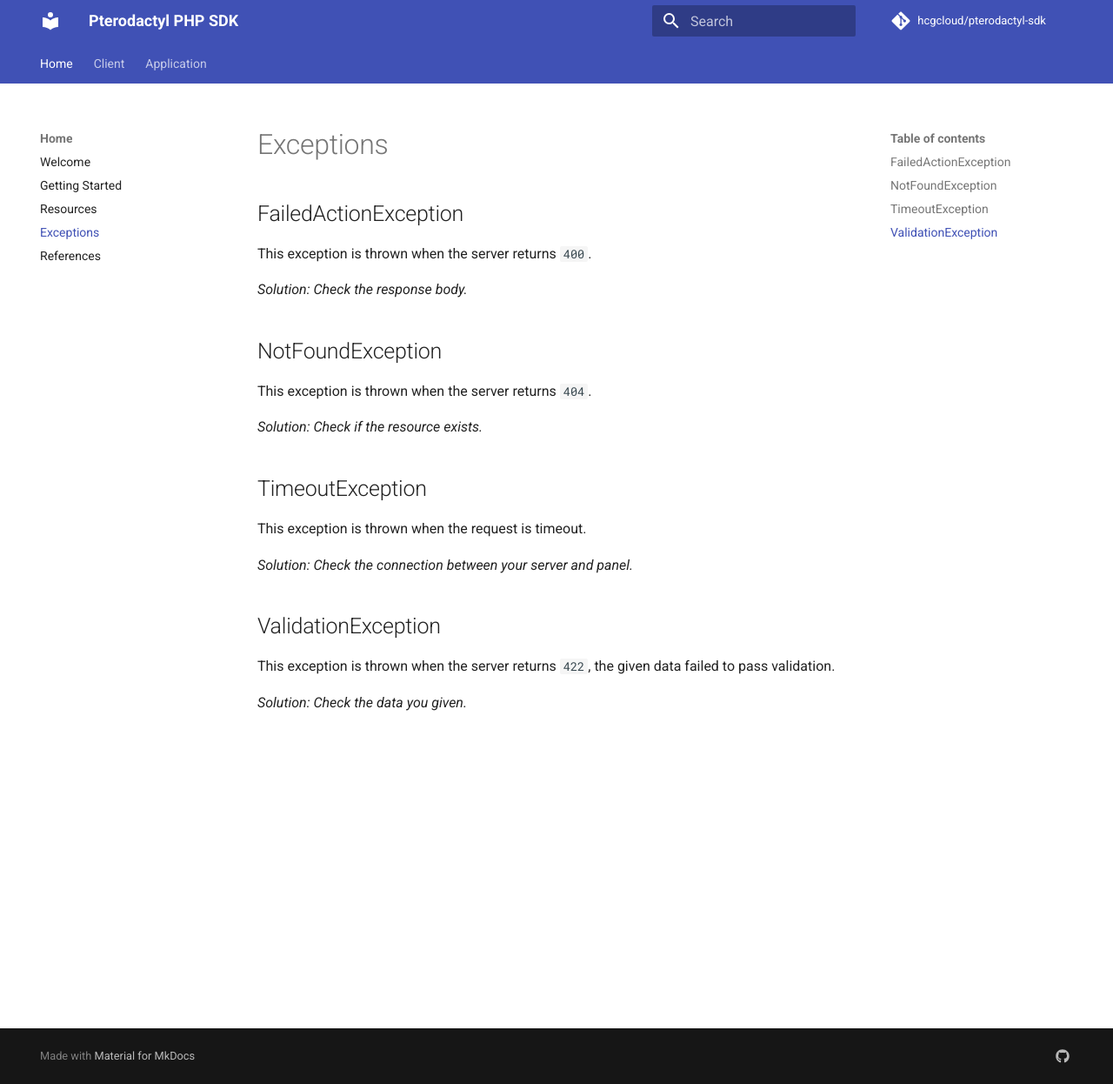
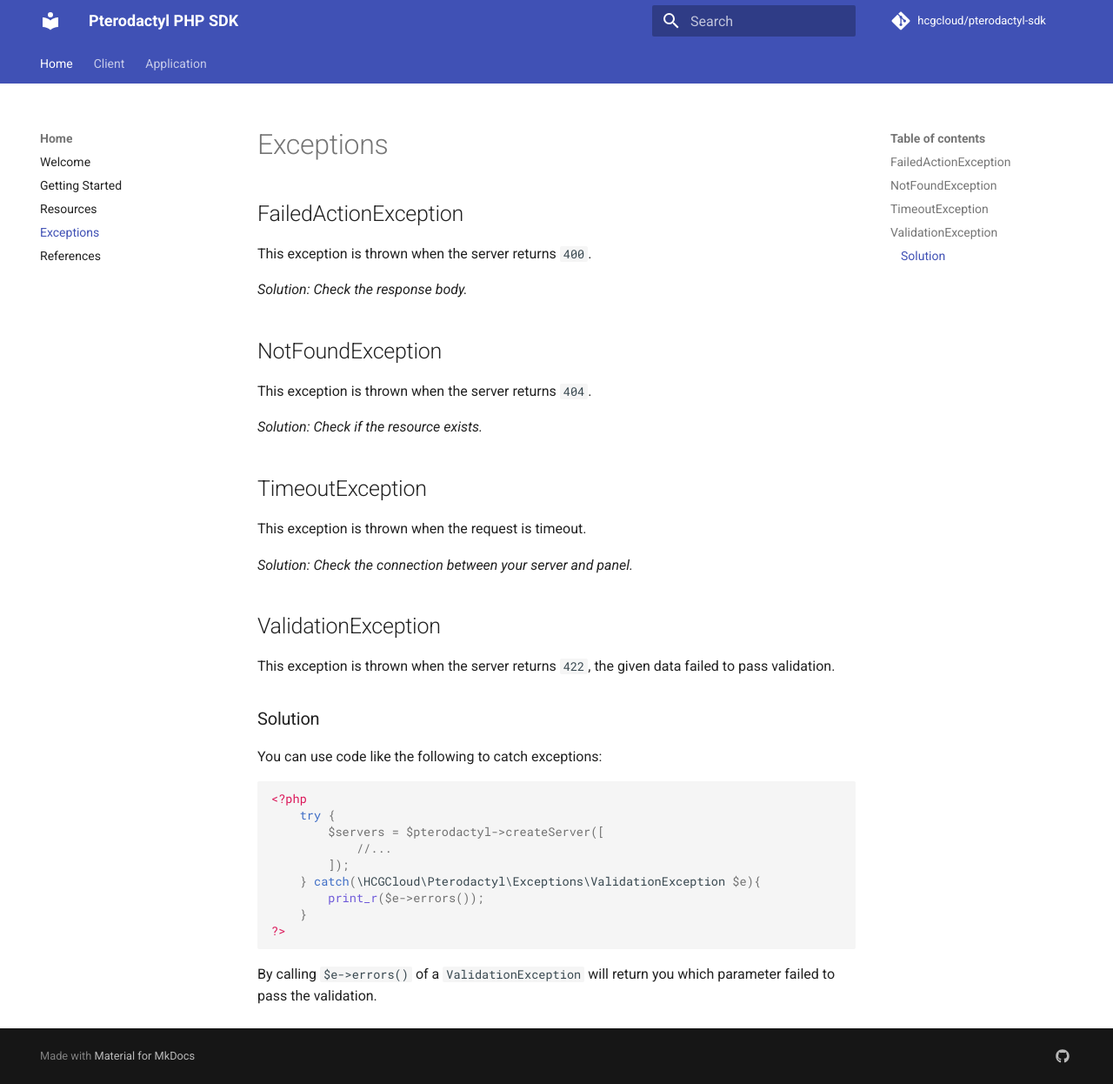
Before and after one commit to hcgcloud/pterodactyl-sdk-docs-v2, an MkDocs documentation site: the page built from docs/exceptions.md, in a window 1280 px wide and 1246 px high. Shown: the whole window at 87% size. Built offline with MkDocs 1.6.1 and Material for MkDocs 9.7.7, drawn with Linux system fonts in a browser that asks for light colours; comment, search, counter and statistics services are not loaded.

Commit message:
Update solution of ValidationException

````diff
--- a/docs/exceptions.md
+++ b/docs/exceptions.md
@@ -18,4 +18,20 @@ This exception is thrown when the request is timeout.
 ## ValidationException
 This exception is thrown when the server returns `422`, the given data failed to pass validation.
 
-*Solution: Check the data you given.*
+### Solution
+
+You can use code like the following to catch exceptions:
+
+```php
+<?php
+	try {
+		$servers = $pterodactyl->createServer([
+			//...
+		]);
+	} catch(\HCGCloud\Pterodactyl\Exceptions\ValidationException $e){
+		print_r($e->errors());
+	}
+?>
+```
+
+By calling `$e->errors()` of a `ValidationException` will return you which parameter failed to pass the validation.
````
